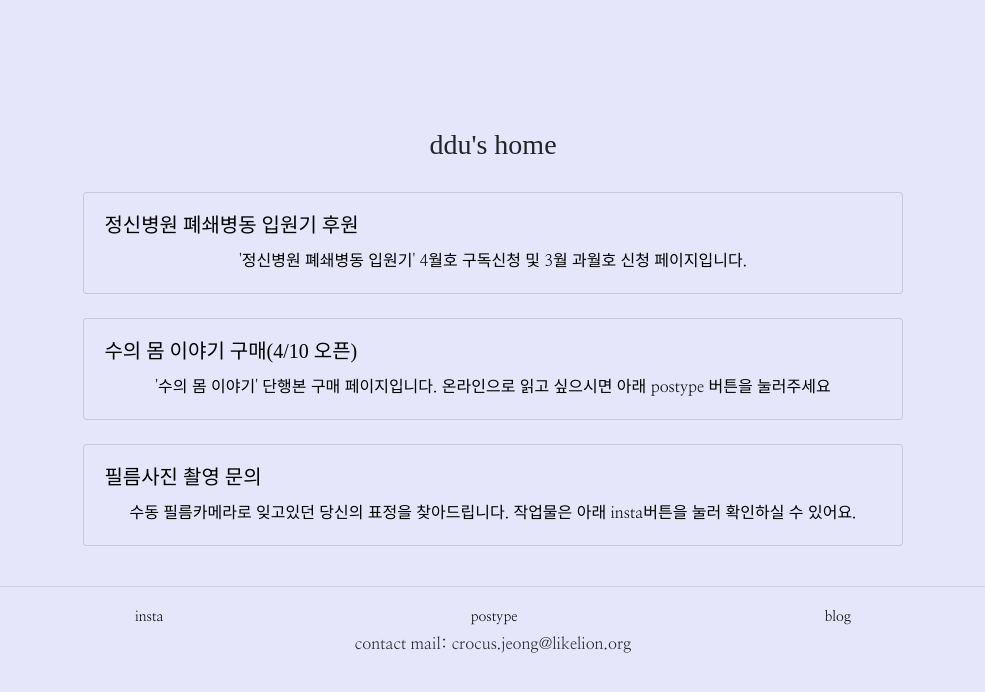
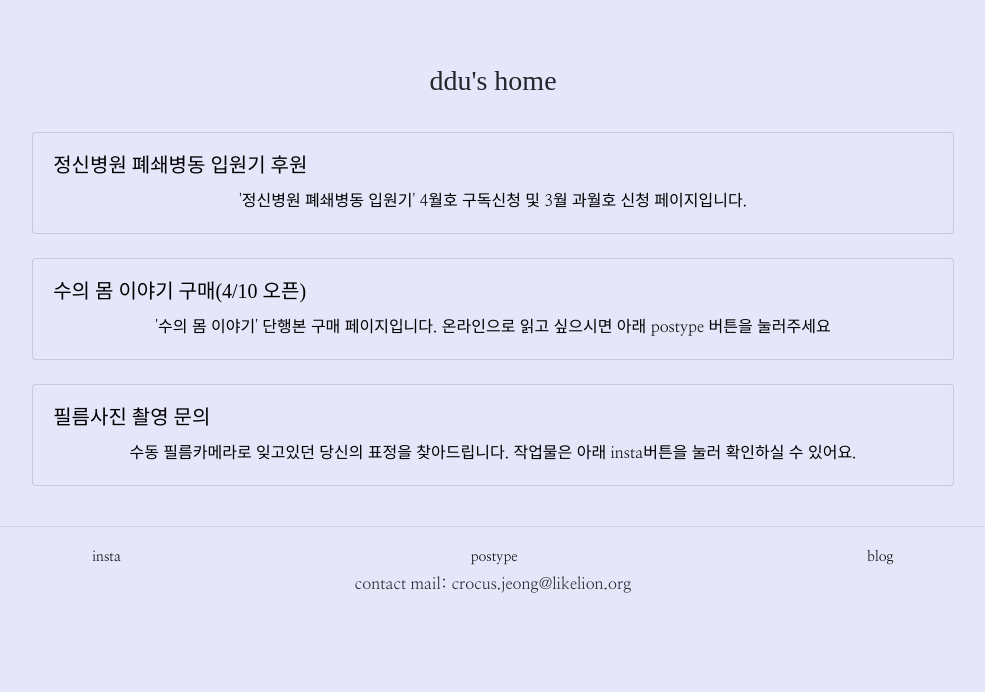
Before and after one commit to hyeonsujeong/hyeonsujeong.github.io, a plain HTML site: page index.html in a window 1280 px wide. Shown: the whole page, without its empty margins (147-1132 px from the left). Drawn offline with nearby package versions, Linux system fonts and the light colour scheme; a web font is replaced by a local one.

Commit message:
Add files via upload

```diff
--- a/index.html
+++ b/index.html
@@ -43,7 +43,7 @@
     <div class="btn-group" role="group">
         <button type="button" class="btn btn-secondary btn-sm"><a href="https://www.instagram.com/ddu_films/">insta</a></button>
         <button type="button" class="btn btn-secondary btn-sm"><a href="https://ddu-u-ddu.postype.com/">postype</a></button>
-        <button type="button" class="btn btn-secondary btn-sm"><a href="https://www.instagram.com/ddu_u__ddu___/">blog</a></button>
+        <button type="button" class="btn btn-secondary btn-sm"><a href="https://blog.naver.com/p0st_me">blog</a></button>
     </div>
     <p>contact mail: crocus.jeong@likelion.org</p>
 </footer>
--- a/style.css
+++ b/style.css
@@ -1,5 +1,5 @@
 body{
-    margin: 10%;
+    margin: 5%;
     font-family: 'Nanum Myeongjo', serif;
     background-color: lavender;
 }
```
